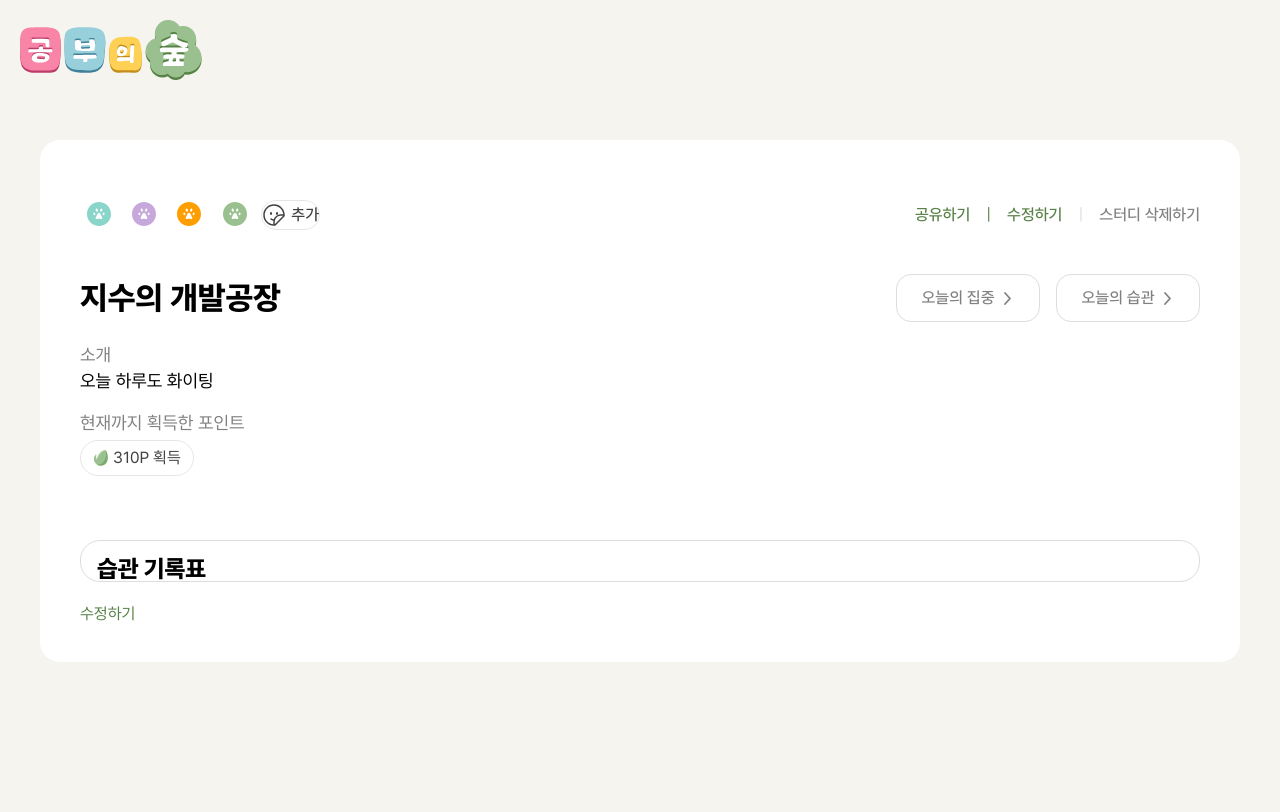
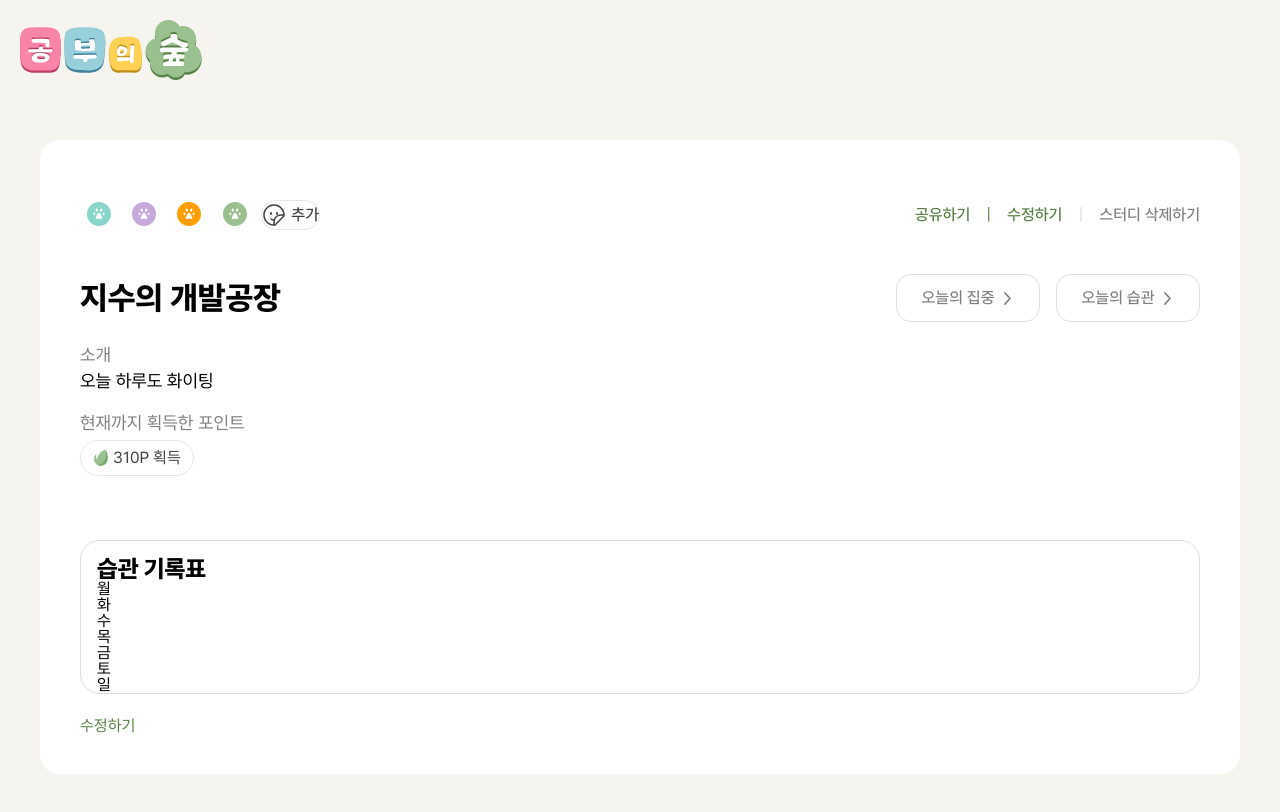
Before and after one commit to rakaso598/rakaso598-6-studyforest-phytoncide-FS, a React (Vite) app in the folder frontend/: page /study-detail/1 in a window 1280 px wide. Shown: the top 812 px of the page. Built offline with nearby package versions, Linux system fonts and the light colour scheme; a web font is replaced by a local one.

Commit message:
feat: 요일 셀 습관기록표에 구현

```diff
--- a/frontend/src/pages/study-detail/HabitRecordTable.jsx
+++ b/frontend/src/pages/study-detail/HabitRecordTable.jsx
@@ -11,11 +11,15 @@ function HabitRecordTable() {
     "건강하게 먹기",
     "1시간 수영",
     "찬물샤워",
+    "찬물샤워",
+    "찬물샤워",
+    "찬물샤워",
   ];
 
   const days = ["월", "화", "수", "목", "금", "토", "일"];
 
   const getRowColor = (rowIndex) => {
+    // 우선 유저가 클릭했다 가정하고 구현
     const colors = [
       "#D2E869",
       "#a1d63f",
@@ -24,12 +28,27 @@ function HabitRecordTable() {
       "#1fcdcd",
       "#C2D94C",
     ];
-    return colors[rowIndex] || "#ffffffca";
+    // 인덱스 벗어나면 회색스티커
+    return colors[rowIndex] || "#818181";
   };
 
   return (
     <div className={styles.container}>
       <h1 className={styles.title}>습관 기록표</h1>
+
+      <div className={styles.gridContainer}>
+        {/* header row */}
+        <div className={styles.headerRow}>
+          <div className={styles.emptyHeaderCell}></div>
+          <div className={styles.daysHeader}>
+            {days.map((day, index) => (
+              <div key={`day-${index}`} className={styles.dayCell}>
+                {day}
+              </div>
+            ))}
+          </div>
+        </div>
+      </div>
     </div>
   );
 }
```
